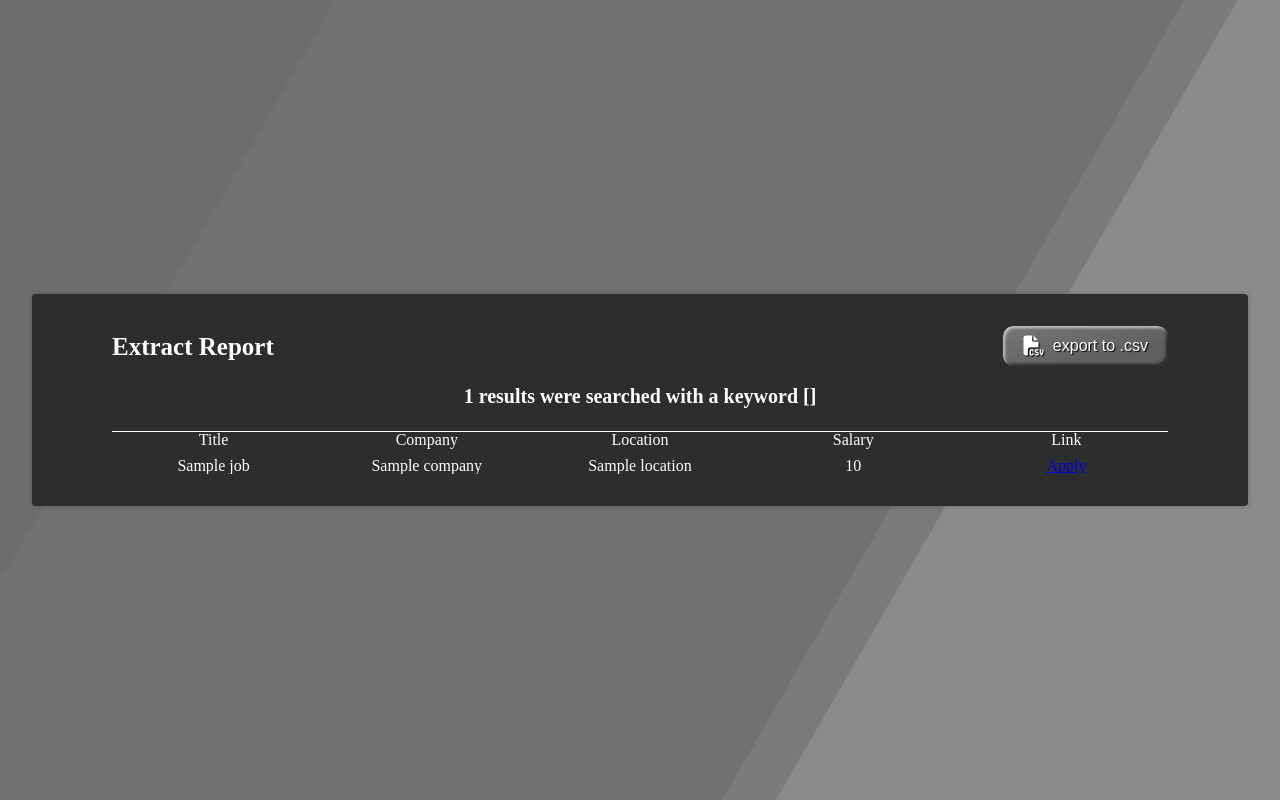
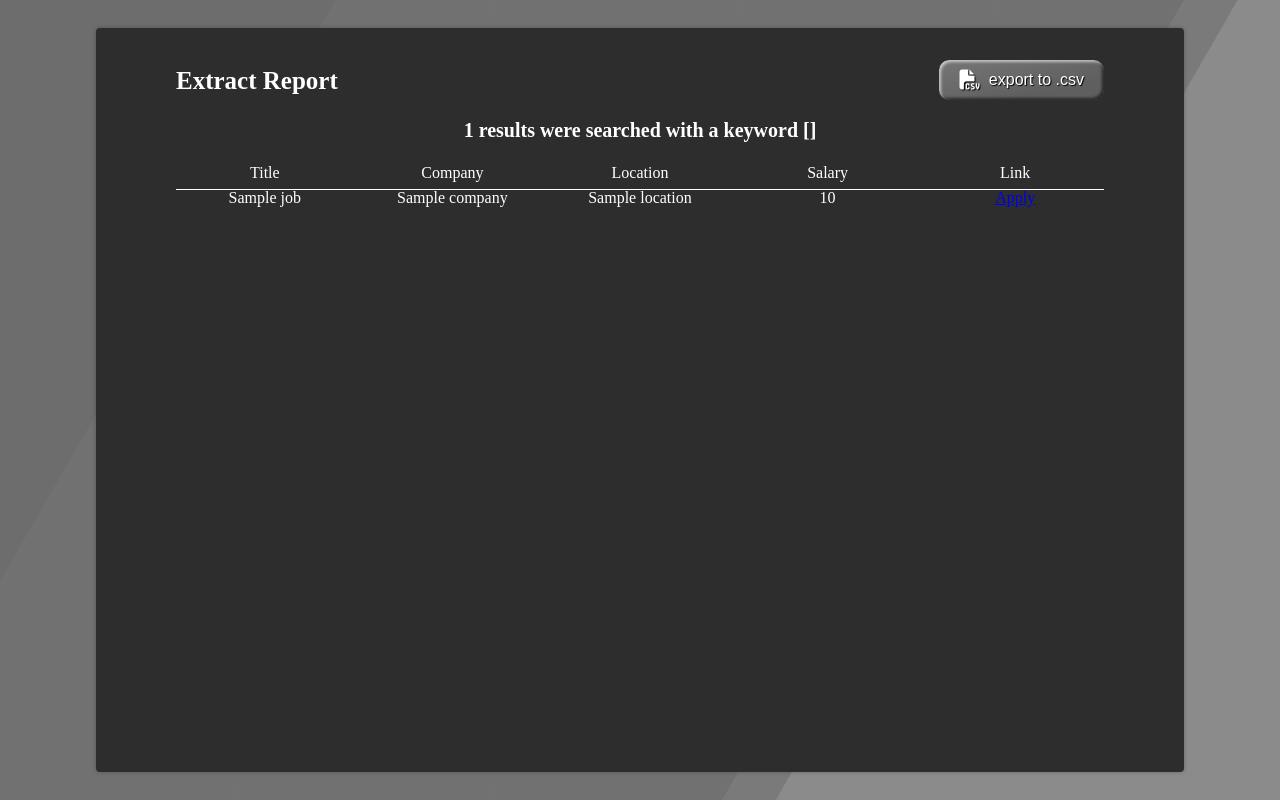
Before and after one commit to drunken-monk/job-extractor-pro, a Flask app: template templates/report.html in a window 1280 px wide. Run offline with Flask 2, Linux system fonts and the light colour scheme; the template is opened without the code that fills it: most values are stand-ins (such as "Sample title", 1, 10 or a date in 2020); some libraries are stand-ins or nearby versions.

Commit message:
add scroll

```diff
--- a/static/css/report.css
+++ b/static/css/report.css
@@ -43,8 +43,8 @@ html {
   text-align:center;
   top:50%;
   transform:translate(-50%, -50%);
-  width: 95%;
-
+  width: 85%;
+  height: 93%;
 }
 
 body{
@@ -136,6 +136,14 @@ section{
   display: grid;
   gap: 10px;
   grid-template-columns: repeat(5, 1fr);
-  border-top: 1px solid #fff;
+}
+
+.section__head{
+  border-bottom: 0.5px solid white;
+  padding-bottom: 8px;
+}
+
+.section__items{
   overflow: scroll;
+  height: 63vh;
 }
--- a/templates/report.html
+++ b/templates/report.html
@@ -26,13 +26,15 @@
         </div>
       </header>
       <h3>{{length}} results were searched with a keyword [{{searchBy}}]</h3>
-      <main>
-        <section>
+
+      <section class="section__head">
         <h4>Title</h4>
         <h4>Company</h4>
         <h4>Location</h4>
         <h4>Salary</h4>
         <h4>Link</h4>
+      </section>
+      <section class="section__items">
         {% for job in jobs %}
           <span>{{job.title}}</span>
           <span>{{job.company}}</span>
@@ -41,7 +43,7 @@
           <a href="{{job.link}}">Apply</a>
         {% endfor %}
       </section>
-      </main>
+
     </div>
   </div>
   <script src="https://kit.fontawesome.com/6145b85787.js" crossorigin="anonymous"></script>
```
Lines whose indentation alone changed are shown as unchanged.
